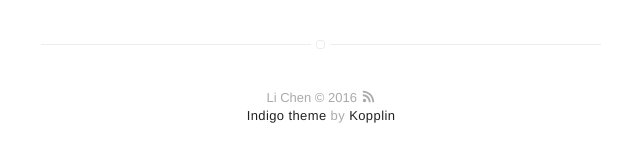
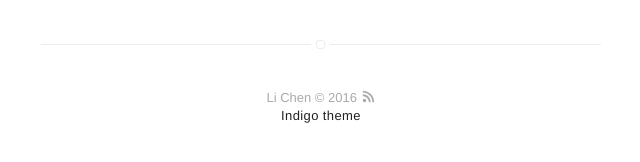
Before and after one commit to lichen999/lichen999.github.io, a Jekyll site: the page built from index.html, in a window 1280 px wide. Shown: the part 493-655 px from the top of the page, without its empty margins (319-959 px from the left). Built offline with Jekyll 4.4.1, drawn with Linux system fonts in a browser that asks for light colours.

Commit message:
change footer

```diff
--- a/_includes/footer.html
+++ b/_includes/footer.html
@@ -2,6 +2,6 @@
     {{ site.name }} © {{ site.time | date: '%Y' }} <a class="link" href="{{ site.url }}/feed.xml" target="_blank"><svg class="icon icon-rss"><use xlink:href="#icon-rss"></use></svg></a>
 
     <p class="extra">
-        <a class="link" href="https://github.com/sergiokopplin/indigo">Indigo theme</a> by <a class="link" href="http://koppl.in">Kopplin</a>
+        <a class="link" href="https://github.com/sergiokopplin/indigo">Indigo theme</a>
     </p>
 </footer>
```
